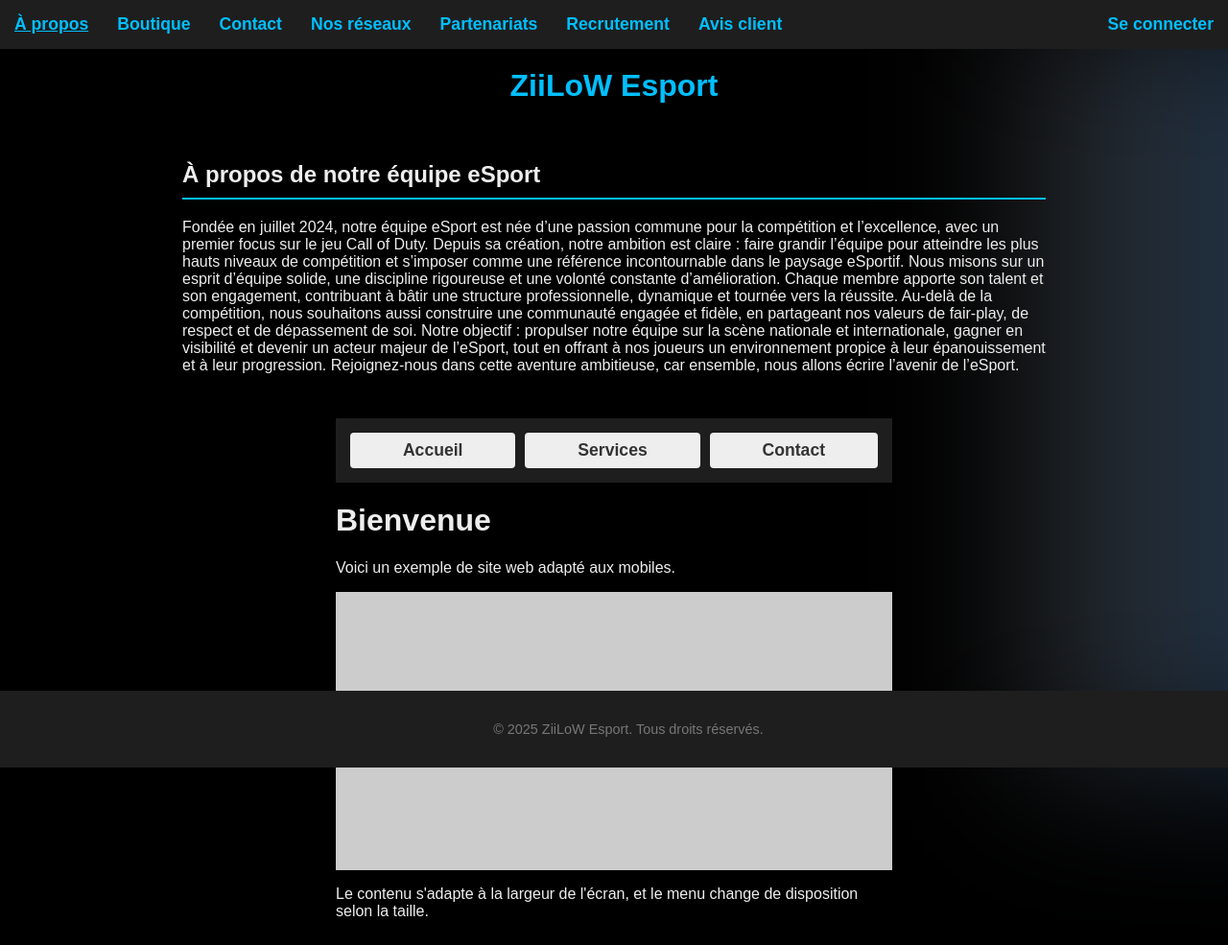
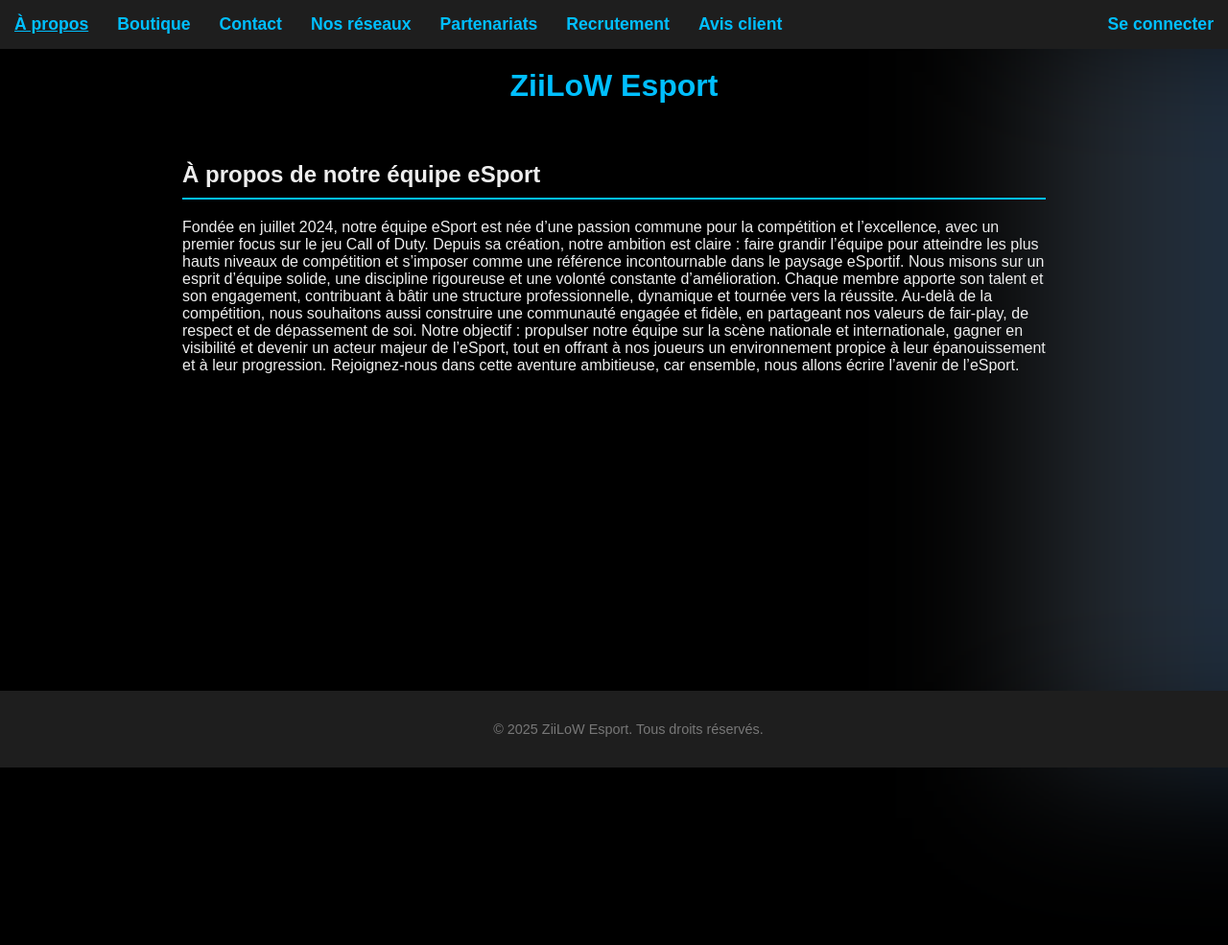
Before and after one commit to ZiiLoWEsport/ZiiLoW-Esport, a plain HTML site: page index.html in a window 1280 px wide. Shown: the whole page at 96% size. After the commit the page ends 800 px from the top, so only its background shows below. Drawn offline with Linux system fonts and the light colour scheme; placeholder pictures from the web are drawn by us.

Commit message:
Update index.html

```diff
--- a/index.html
+++ b/index.html
@@ -756,81 +756,3 @@ Rejoignez-nous dans cette aventure ambitieuse, car ensemble, nous allons écrire
   ajouterAvis("Marie", "Super équipe, j'adore suivre leurs compétitions !");
   ajouterAvis("Lucas", "Très bonne boutique, les produits sont de qualité.");
 </script>
-
-
-
-
-
-
-
-
-
-
-
-
-
-<!DOCTYPE html>
-<html lang="fr">
-<head>
-<meta charset="UTF-8" />
-<meta name="viewport" content="width=device-width, initial-scale=1" />
-<title>Site Mobile Friendly</title>
-<style>
-  html, body {
-    margin: 0; padding: 0; height: 100%;
-    font-family: Arial, sans-serif;
-  }
-  .container {
-    width: 95%;
-    max-width: 600px;
-    margin: 0 auto;
-    padding: 10px;
-    box-sizing: border-box;
-  }
-  nav.menu {
-    display: flex;
-    flex-wrap: wrap;
-    gap: 10px;
-    margin-bottom: 15px;
-  }
-  nav.menu a {
-    flex: 1 1 auto;
-    min-width: 80px;
-    text-align: center;
-    padding: 8px;
-    background-color: #eee;
-    text-decoration: none;
-    color: #333;
-    border-radius: 4px;
-  }
-  @media (max-width: 480px) {
-    nav.menu {
-      flex-direction: column;
-    }
-    nav.menu a {
-      min-width: 100%;
-    }
-  }
-  img {
-    max-width: 100%;
-    height: auto;
-    display: block;
-  }
-</style>
-</head>
-<body>
-  <div class="container">
-    <nav class="menu">
-      <a href="#">Accueil</a>
-      <a href="#">Services</a>
-      <a href="#">Contact</a>
-    </nav>
-    <main>
-      <h1>Bienvenue</h1>
-      <p>Voici un exemple de site web adapté aux mobiles.</p>
-      <img src="https://via.placeholder.com/600x300" alt="Image responsive" />
-      <p>Le contenu s'adapte à la largeur de l'écran, et le menu change de disposition selon la taille.</p>
-    </main>
-  </div>
-</body>
-</html>
```
